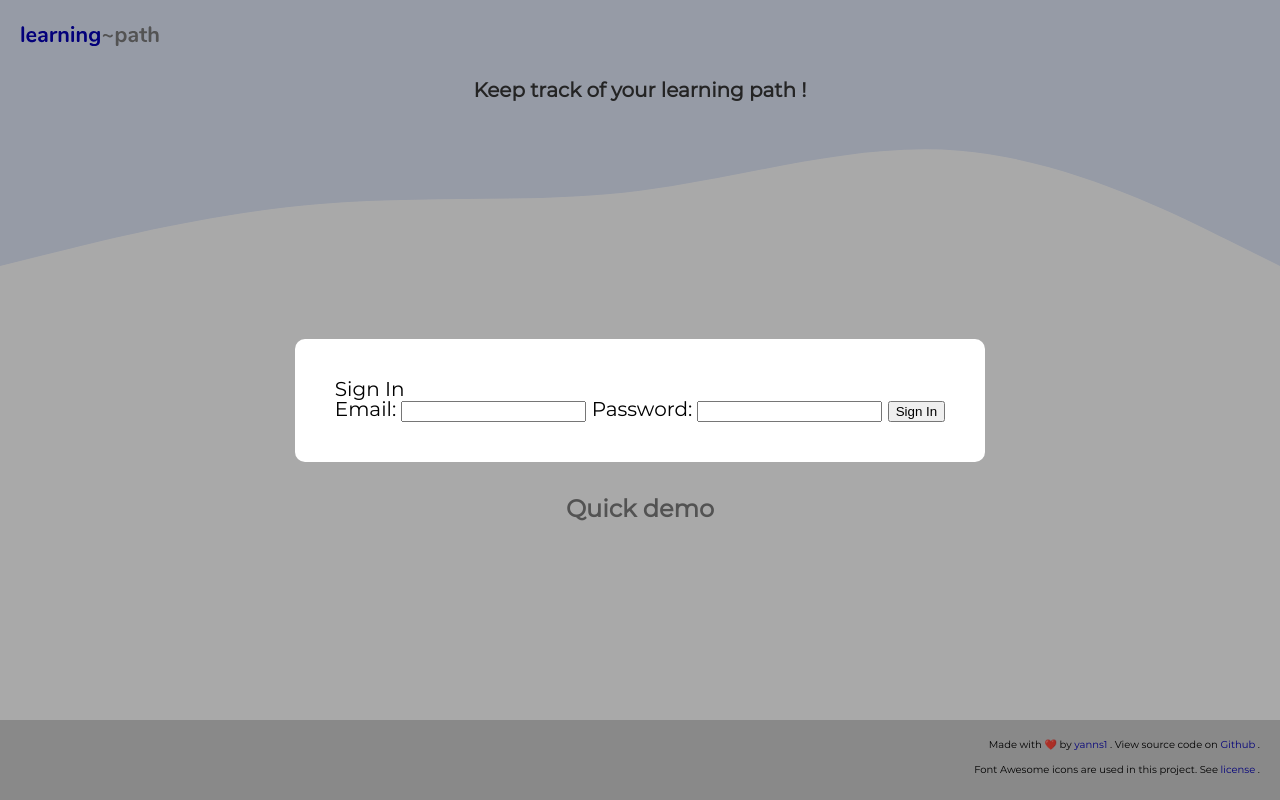
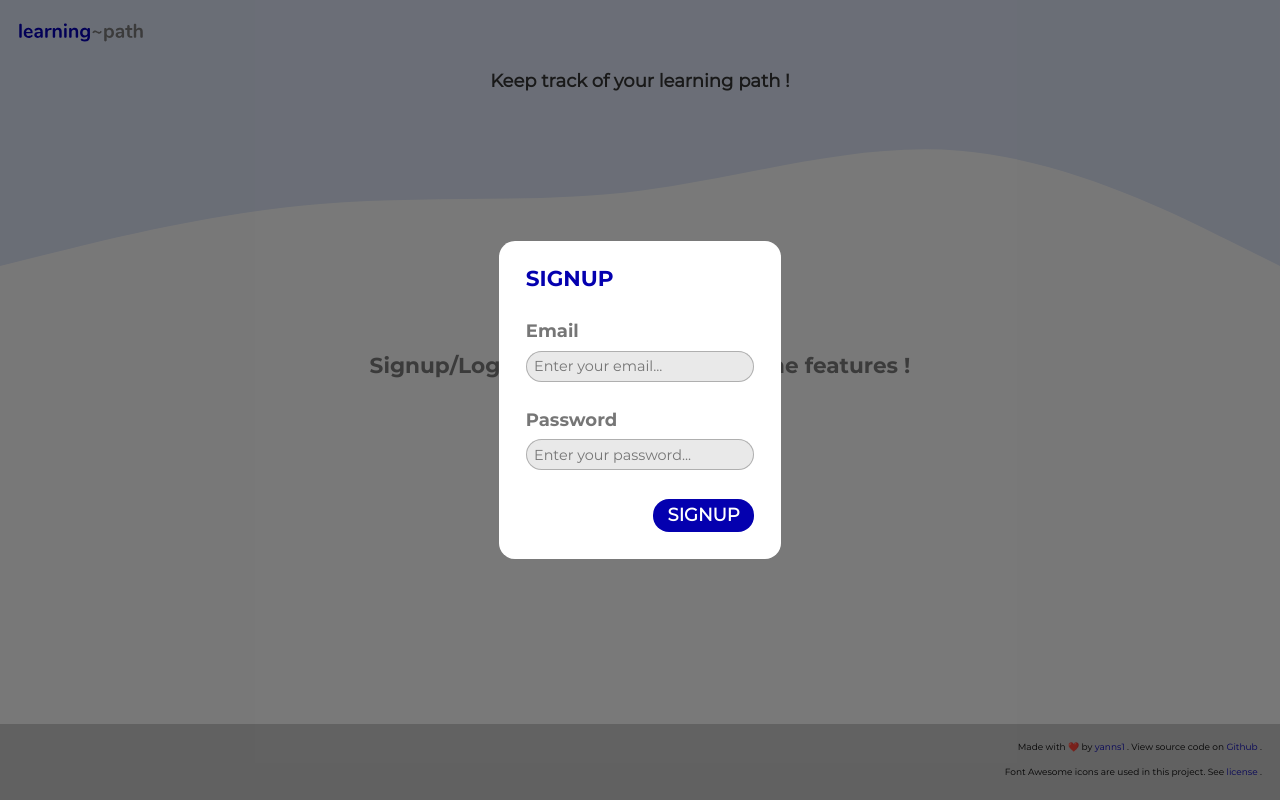
Before and after one commit to yanns1/learning_path, a Svelte app: page / in a window 1280 px wide. Both pictures are taken after a click on the button "SIGNUP". Built offline with nearby package versions, Linux system fonts and the light colour scheme; no server answers.

Commit message:
Style signup and login modals + Use new Button component for signup/login buttons

```diff
--- a/src/components/App.svelte
+++ b/src/components/App.svelte
@@ -4,8 +4,9 @@
   import Footer from "./footer/Footer.svelte";
   import { userCred } from "../scripts/stores.js";
   import wave from "../img/wave.svg";
-  import SignInDialog from "./dialogs/SignInDialog.svelte";
+  import SignUpDialog from "./dialogs/SignUpDialog.svelte";
   import LogInDialog from "./dialogs/LogInDialog.svelte";
+  import Button from "./shared/Button.svelte";
 
   let dark = false;
   let showSignInDialog = false;
@@ -35,8 +36,8 @@
   .demo-text {
     text-align: center;
     color: var(--secondary-color);
-    font-weight: bold;
     font-size: 1.2rem;
+    font-family: Montserrat-Bold, Montserrat-Regular, sans-serif;
   }
 
   .button-wrapper {
@@ -75,7 +76,7 @@
 </style>
 
 {#if showSignInDialog}
-  <SignInDialog on:closedDialog={() => (showSignInDialog = false)} />
+  <SignUpDialog on:closedDialog={() => (showSignInDialog = false)} />
 {/if}
 {#if showLogInDialog}
   <LogInDialog on:closedDialog={() => (showLogInDialog = false)} />
@@ -91,9 +92,9 @@
       Signup/Login to have access to all the features !
     </div>
     <div class="button-wrapper">
-      <button on:click={() => (showSignInDialog = true)}>Signup</button>
+      <Button on:click={() => (showSignInDialog = true)}>Signup</Button>
       <span>or</span>
-      <button on:click={() => (showLogInDialog = true)}>Login</button>
+      <Button on:click={() => (showLogInDialog = true)}>Login</Button>
     </div>
     <div class="demo-text">Quick demo</div>
     <!-- <video src={clip} /> -->
--- a/src/components/dialogs/LogInDialog.svelte
+++ b/src/components/dialogs/LogInDialog.svelte
@@ -3,11 +3,15 @@
   import { auth } from "../../scripts/init_firebase.js";
   import { userCred } from "../../scripts/stores.js";
   import Dialog from "../shared/Dialog.svelte";
+  import Button from "../shared/Button.svelte";
 
   let message = {
     error: "",
     success: ""
   };
+  const buttonStyles = `
+    justify-self: end;
+  `;
 
   //   Pure
   const dispatch = createEventDispatcher();
@@ -16,7 +20,7 @@
   const logIn = e => {
     const form = e.target;
     const email = form.email.value;
-    const password = form.password.value;
+    const password = form.pwd.value;
 
     auth
       .signInWithEmailAndPassword(email, password)
@@ -30,6 +34,25 @@
 </script>
 
 <style lang="scss">
+  h3 {
+    color: var(--primary-color);
+    text-transform: uppercase;
+    font-size: 1.2rem;
+    font-family: Montserrat-Bold, Montserrat-Regular, sans-serif;
+    margin-bottom: 1.8rem;
+  }
+
+  form {
+    display: grid;
+    grid-template-rows: repeat(3, auto);
+    grid-gap: 1rem;
+  }
+
+  label {
+    color: var(--secondary-color);
+    font-family: Montserrat-Bold, Montserrat-Regular, sans-serif;
+  }
+
   .error {
     color: red;
   }
@@ -39,17 +62,25 @@
 </style>
 
 <Dialog on:closedDialog>
-  <h3>Log In</h3>
+  <h3>Login</h3>
   <form on:submit|preventDefault={logIn}>
     <label for="email">
-      Email:
-      <input id="email" type="email" />
+      Email
+      <input
+        id="email"
+        type="email"
+        placeholder="Enter your email..."
+        required />
     </label>
-    <label for="email">
-      Password:
-      <input id="password" type="password" />
+    <label for="pwd">
+      Password
+      <input
+        id="pwd"
+        type="password"
+        placeholder="Enter your password..."
+        required />
     </label>
-    <button>Log In</button>
+    <Button styles={buttonStyles}>Login</Button>
   </form>
 
   {#if message.success}
--- a/src/components/dialogs/SignInDialog.svelte
+++ b/src/components/dialogs/SignUpDialog.svelte
@@ -2,11 +2,15 @@
   import { createEventDispatcher } from "svelte";
   import { auth, db } from "../../scripts/init_firebase.js";
   import Dialog from "../shared/Dialog.svelte";
+  import Button from "../shared/Button.svelte";
 
   let message = {
     error: "",
     success: ""
   };
+  const buttonStyles = `
+    justify-self: end;
+  `;
 
   //   Pure
   const dispatch = createEventDispatcher();
@@ -15,7 +19,7 @@
   const signIn = e => {
     const form = e.target;
     const email = form.email.value;
-    const password = form.password.value;
+    const password = form.pwd.value;
 
     // Create user account
     auth
@@ -46,6 +50,25 @@
 </script>
 
 <style lang="scss">
+  h3 {
+    color: var(--primary-color);
+    text-transform: uppercase;
+    font-size: 1.2rem;
+    font-family: Montserrat-Bold, Montserrat-Regular, sans-serif;
+    margin-bottom: 1.8rem;
+  }
+
+  form {
+    display: grid;
+    grid-template-rows: repeat(3, auto);
+    grid-gap: 1rem;
+  }
+
+  label {
+    color: var(--secondary-color);
+    font-family: Montserrat-Bold, Montserrat-Regular, sans-serif;
+  }
+
   .error {
     color: red;
   }
@@ -55,17 +78,25 @@
 </style>
 
 <Dialog on:closedDialog>
-  <h3>Sign In</h3>
+  <h3>Signup</h3>
   <form on:submit|preventDefault={signIn}>
     <label for="email">
-      Email:
-      <input id="email" type="email" />
+      Email
+      <input
+        id="email"
+        type="email"
+        placeholder="Enter your email..."
+        required />
     </label>
-    <label for="email">
-      Password:
-      <input id="password" type="password" />
+    <label for="pwd">
+      Password
+      <input
+        id="pwd"
+        type="password"
+        placeholder="Enter your password..."
+        required />
     </label>
-    <button>Sign In</button>
+    <Button styles={buttonStyles}>Signup</Button>
   </form>
 
   {#if message.success}
--- /dev/null
+++ b/src/components/shared/Button.svelte
@@ -0,0 +1,39 @@
+<script>
+  export let styles;
+</script>
+
+<style lang="scss">
+  button {
+    cursor: pointer;
+    display: inline-block;
+    text-align: center;
+    text-decoration: none;
+    text-transform: uppercase;
+    color: white;
+    font-family: inherit;
+    font-weight: 600;
+    font-size: 1rem;
+    background-color: var(--primary-color);
+    border: none;
+    border-radius: 16px;
+    margin: 0;
+    padding: 0.3rem 0.8rem;
+    transition: background-color 250ms ease-in-out, transform 150ms ease;
+
+    &:hover {
+      background-color: #1226d6;
+    }
+    &:focus {
+      background-color: #1226d6;
+      outline: none;
+      box-shadow: 0 0 0 1px var(--secondary-color);
+    }
+    &:active {
+      transform: scale(0.99);
+    }
+  }
+</style>
+
+<button on:click|self style={styles}>
+  <slot />
+</button>
--- a/src/components/shared/Dialog.svelte
+++ b/src/components/shared/Dialog.svelte
@@ -22,18 +22,17 @@
     position: fixed;
     width: 100vw;
     height: 100vh;
-    background-color: rgba(0, 0, 0, 0.3);
+    background-color: rgba(0, 0, 0, 0.5);
     display: flex;
     justify-content: center;
     align-items: center;
     z-index: 1000;
   }
   .dialog {
-    padding: 2rem;
-    border-radius: 10px;
+    padding: 1.5rem;
+    border-radius: 16px;
     max-width: 70vw;
     max-height: 80vh;
-    margin: 10% auto;
     background-color: #fff;
   }
 </style>
--- a/src/styles/index.css
+++ b/src/styles/index.css
@@ -2,6 +2,14 @@
   font-family: "Montserrat-Regular";
   src: url(../fonts/Montserrat-Regular.woff) format("woff"),
        url(../fonts/Montserrat-Regular.woff2) format("woff2");
+  font-weight: normal;
+  font-style: normal;
+}
+
+@font-face {
+  font-family: "Montserrat-Bold";
+  src: url(../fonts/Montserrat-Bold.woff) format("woff"),
+       url(../fonts/Montserrat-Bold.woff2) format("woff2");
   font-weight: normal;
   font-style: normal;
 }
@@ -25,9 +33,32 @@ main {
   flex: 1;
 }
 
+input[type=email], input[type=password] {
+  cursor: pointer;
+  font-family: Montserrat-Regular, sans-serif;
+  font-size: 0.8rem;
+  display: block;
+  margin: 0.6rem 0;
+  border: 1px solid rgba(118, 118, 118, 0.5);
+  border-radius: 16px;
+  color: var(--secondary-color);
+  background-color: #e9e9e9;
+  padding: 0.3rem 0.4rem;
+  transition: all 150ms ease-out;
+}
+
+input[type=email]:hover, input[type=password]:hover {
+  border: 1px solid rgba(118, 118, 118, 1);
+}
+
+input[type=email]:focus, input[type=password]:focus {
+  outline: none;
+  border: 1px solid var(--primary-color);
+  border-radius: 16px;
+}
 
 @media (min-width: 750px) {
   :root {
-    font-size: 20px;
+    font-size: 18px;
   }
 }
```
Also changed, not shown: src/fonts/Montserrat-Bold.woff (added), src/fonts/Montserrat-Bold.woff2 (added).
